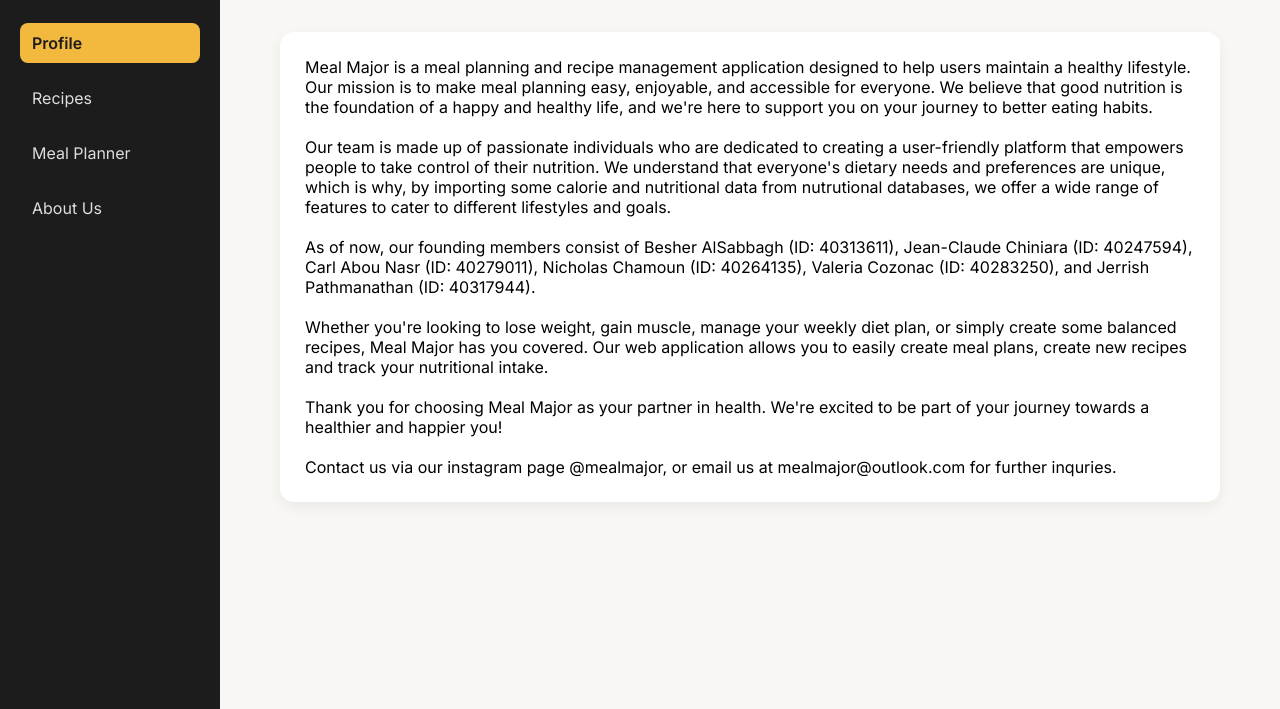
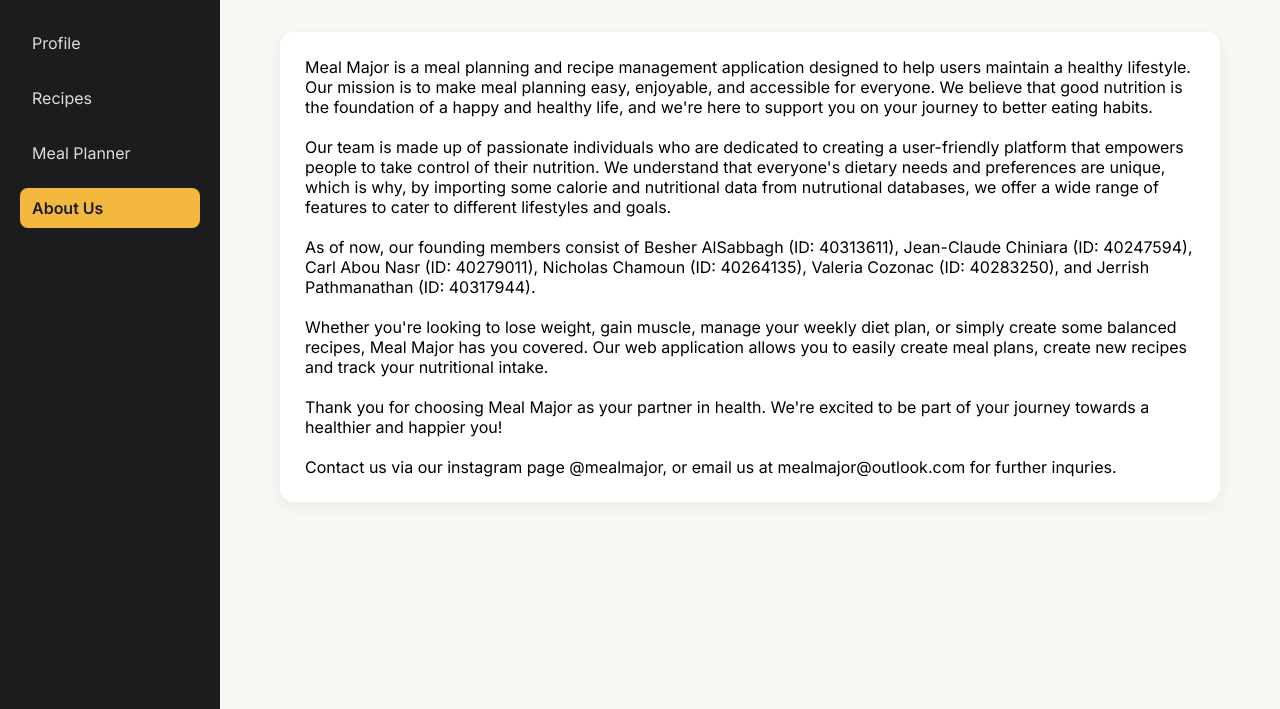
Before and after one commit to caco360/The-Cooler-Group-SOEN341_Project_W26-, a website: page frontend/about-us/about-us-logged-in.html in a window 1280 px wide. Shown: the part 91-800 px from the top of the page. Drawn offline with Linux system fonts and the light colour scheme; files whose address does not match are found by name.

Commit message:
Fixed sidebar bug

```diff
--- a/frontend/about-us/about-us-logged-in.html
+++ b/frontend/about-us/about-us-logged-in.html
@@ -4,7 +4,7 @@
   <meta charset="UTF-8">
   <meta name="viewport" content="width=device-width, initial-scale=1.0">
 
-  <title>About US</title>
+  <title>About Us</title>
 
   <link href="https://fonts.googleapis.com/css2?family=Inter:wght@400;500;600&display=swap" rel="stylesheet">
 
@@ -21,10 +21,10 @@
     <h2 class="logo">Meal Major</h2>
 
     <nav>
-      <a href="profile.html" class="active">Profile</a>
+      <a href="../profile/profile.html">Profile</a>
       <a href="../recipe/recipe.html">Recipes</a>
       <a href="../meal-planner/meal-planner.html">Meal Planner</a>
-      <a href="../about-us/about-us-logged-in.html">About Us</a>
+      <a href="../about-us/about-us-logged-in.html" class="active">About Us</a>
     </nav>
 
   </aside>
```
